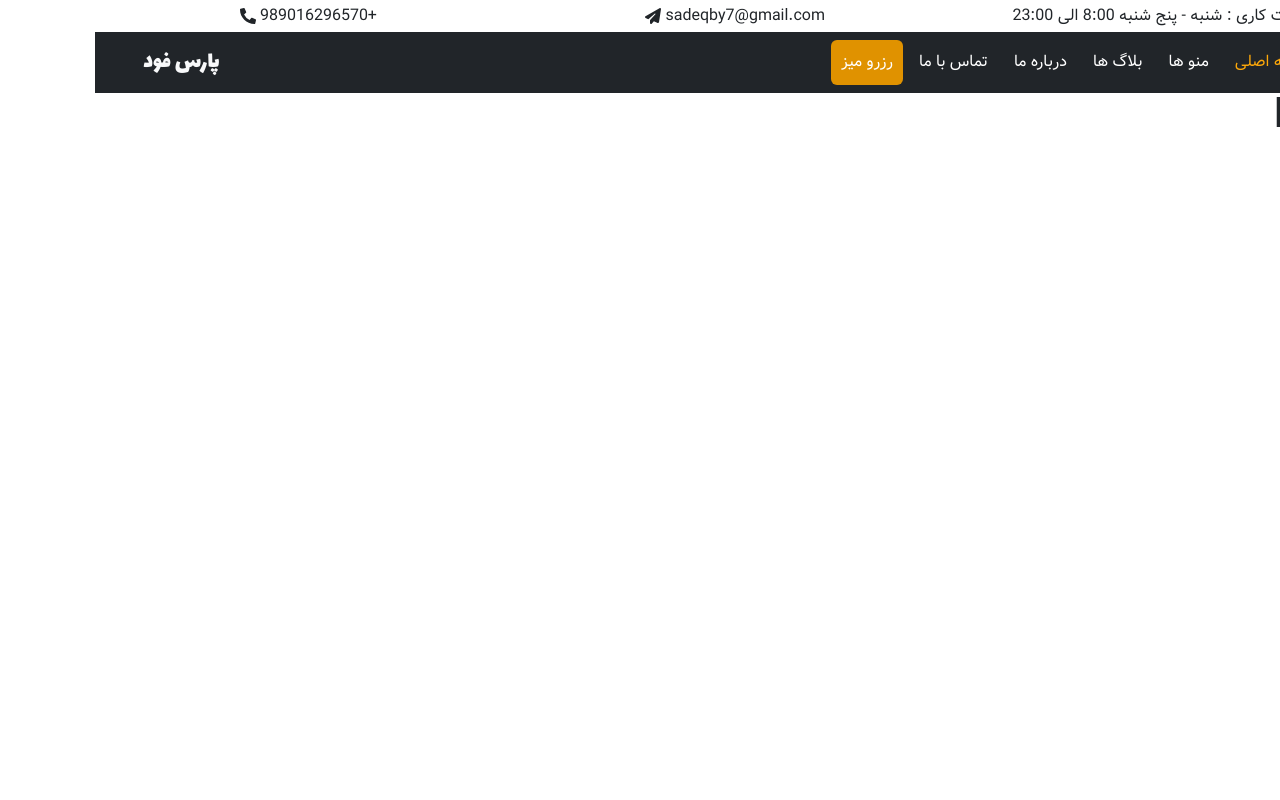
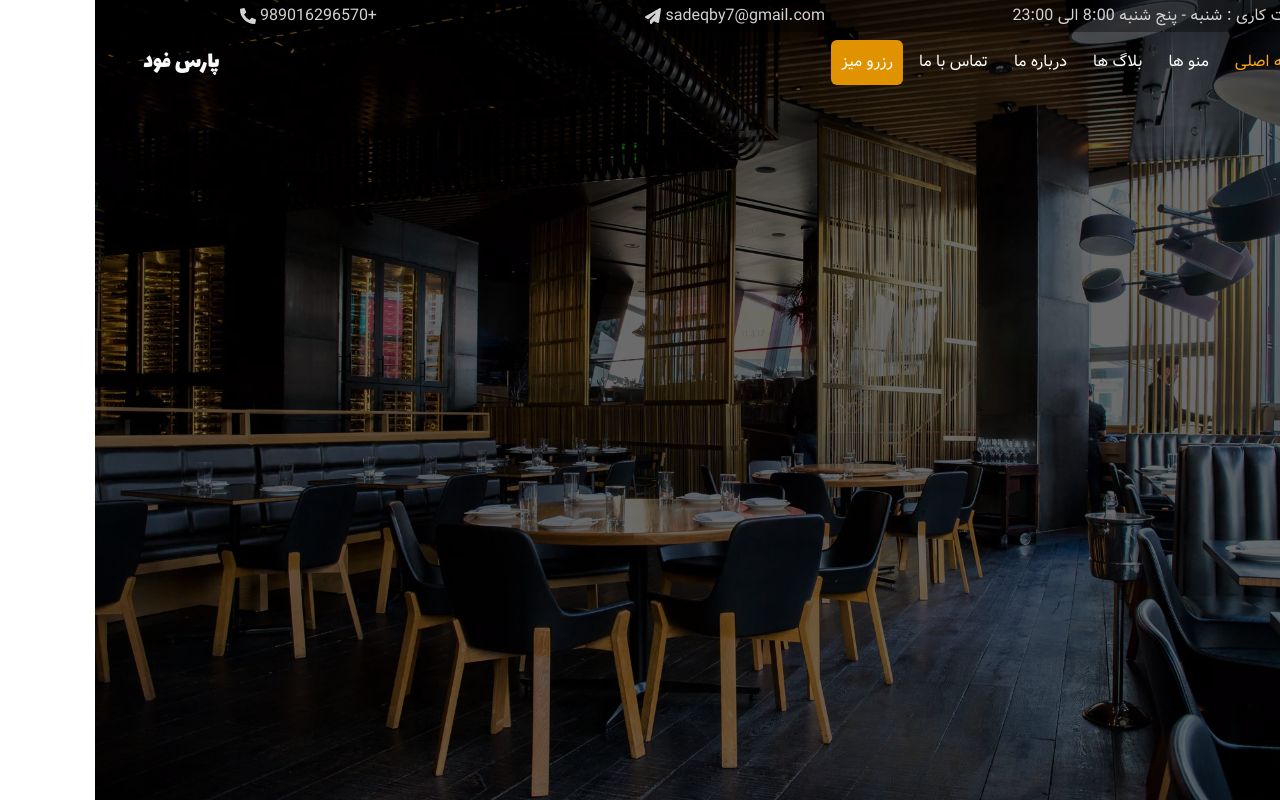
Before and after one commit to sadeqobeydi/Restaurant-cafe-site, a React (Create React App) app: page / in a window 1280 px wide. Built offline with nearby package versions, Linux system fonts and the light colour scheme.

Commit message:
create slider

```diff
--- a/src/App.js
+++ b/src/App.js
@@ -1,14 +1,15 @@
 import { BrowserRouter, Route, Routes } from "react-router-dom"
 import "./index.css"
 import MyNavbar from "./component/myNavbar/MyNavbar"
+import Home from "./pages/home/home"
 
 function App() {
 
     return (
         <BrowserRouter>
-            <MyNavbar/>
+            {/* <MyNavbar/> */}
             <Routes>
-                <Route path="/" element = {<h1>home</h1>}/>
+                <Route path="/" element = {<Home/>}/>
                 <Route path="/blog" element = {<h1>blog</h1>}/>
                 <Route path="/about" element = {<h1>about</h1>}/>
             </Routes>
--- /dev/null
+++ b/src/component/SlideItem/SlideItem.css
@@ -0,0 +1,16 @@
+header .slider .slide-content .slide-item{
+    width: 100%;
+    height: 100%;
+    background-position: center center;
+    background-size: cover;
+    background-color: rgba(0, 0, 0, 0.575);
+    background-blend-mode: multiply;
+    animation: fade 1s ease forwards;
+    z-index: 0;
+    display: none;
+}
+
+@keyframes fade {
+    0%{opacity: 0.5; transform: scale(.95)}
+    100%{opacity: 1; transform: scale(1);}
+}
--- /dev/null
+++ b/src/component/SlideItem/SlideItem.js
@@ -0,0 +1,18 @@
+import './SlideItem.css'
+import imgslider1 from '../../images/sliderimages1.jpg'
+import imgslider2 from '../../images/sliderimages2.jpg'
+import imgslider3 from '../../images/sliderimages3.jpg'
+
+function SlideItem({title , url , id , currentIndex}){
+
+    console.log('currentIndex : ' , currentIndex+1);
+    console.log('id : ' , id);
+    return (
+        <div
+            style={{backgroundImage : `url(${url})`}}
+            className={`slide-item ${currentIndex+1 === id ? "d-block" : ""}`}>
+        </div>
+    )
+}
+
+export default SlideItem
--- a/src/component/myNavbar/MyNavbar.css
+++ b/src/component/myNavbar/MyNavbar.css
@@ -5,8 +5,12 @@ nav , .row{
 nav{
     width: 100%;
 }
+nav .information{
+    background-color: rgba(0, 0, 0, 0.363);
+}
 nav .information .col p{
     margin: 0px !important;
+    color: lightgray;
 }
 
 nav .navigate :where( .menu-icon , .navigate-brand ){
@@ -56,6 +60,6 @@ nav .navigate .menu-icon{
     .navigate-menu{
         position: static !important;
         height: 45px!important;
-        /* background-color: white !important ; */
+        background-color: transparent !important ;
     }
 }
--- a/src/component/myNavbar/MyNavbar.js
+++ b/src/component/myNavbar/MyNavbar.js
@@ -31,7 +31,7 @@ function MyNavbar(){
                     <p>+989016296570 <FaPhoneAlt /></p>
                 </div>
             </Row>
-            <Row className="navigate bg-dark align-item-center py-2 position-relative w-100">
+            <Row className="navigate align-item-center py-2 position-relative w-100">
                 <div className={`navigate-menu ${activeNavigate} col-md-9 px-md-4 px-lg-5 d-flex flex-column flex-md-row `}>
                         <NavLink to='/'>صفحه اصلی</NavLink>
                         <NavLink to='/menu'>منو ها</NavLink>
--- /dev/null
+++ b/src/pages/home/home.css
@@ -0,0 +1,39 @@
+header{
+    width: 100vw;
+    height: 100vh;
+}
+header .navnigate-container{
+    z-index: 3;
+}
+header .slider , header .slider .slide-content{
+    width: 100%;
+    height: 100%;
+    overflow: hidden;
+}
+header .slider{
+    position: relative;
+}
+header .slider button{
+    all: unset;
+    position: absolute;
+    z-index: 2;
+    top: 45%;
+    opacity: 0;
+    transition: all 1s;
+    color: white;
+    cursor: pointer;
+}
+header .slider button.next{
+    right: 5px;
+}
+header .slider button.previous{
+    left: 5px;
+}
+header .slider:hover > button.next {
+    transform: translateX(-15px);
+    opacity: 1;
+}
+header .slider:hover > button.previous {
+    transform: translateX(15px);
+    opacity: 1;
+}
--- /dev/null
+++ b/src/pages/home/home.js
@@ -0,0 +1,56 @@
+import { useEffect, useState } from 'react'
+import SlideItem from '../../component/SlideItem/SlideItem'
+import MyNavbar from '../../component/myNavbar/MyNavbar'
+import imgslider1 from '../../images/sliderimages1.jpg'
+import imgslider2 from '../../images/sliderimages2.jpg'
+import imgslider3 from '../../images/sliderimages3.jpg'
+import { FaChevronLeft , FaChevronRight} from "react-icons/fa";
+
+
+import './home.css'
+function Home(){
+
+    const [currentIndex , setCurrentIndex] = useState(0)
+
+    const slids = [
+        { id : 1 , title : 'slide1' , url : imgslider1},
+        { id : 2 , title : 'slide2' , url : imgslider2},
+        { id : 3 , title : 'slide3' , url : imgslider3}
+    ]
+
+    const nextSlideHandler = () =>{
+        currentIndex < slids.length-1 ? setCurrentIndex(currentIndex+1) : setCurrentIndex(0)
+    }
+    const previousSlideHandler = ()=>{
+        currentIndex > 0 ? setCurrentIndex(currentIndex-1) : setCurrentIndex(slids.length-1)
+    }
+
+    useEffect(()=>{
+        console.log(currentIndex);
+    })
+
+    return(
+        <>
+            <header>
+                <div className='position-absolute top-0 left-0 w-100 navnigate-container'>
+                    <MyNavbar/>
+                </div>
+                <div className="slider">
+                    <div className="slide-content">
+                        <SlideItem currentIndex={currentIndex} {...slids[0]}/>
+                        <SlideItem currentIndex={currentIndex} {...slids[1]}/>
+                        <SlideItem currentIndex={currentIndex} {...slids[2]}/>
+                    </div>
+                    <button className='next' onClick={nextSlideHandler}>
+                        <FaChevronRight size="25px"/>
+                    </button>
+                    <button className='previous' onClick={previousSlideHandler}>
+                        <FaChevronLeft size="25px"/>
+                    </button>
+                </div>
+            </header>
+        </>
+    )
+}
+
+export default Home
```
Also changed, not shown: src/images/sliderimages2.jpg (renamed from src/images/skiderimage2.jpg).
